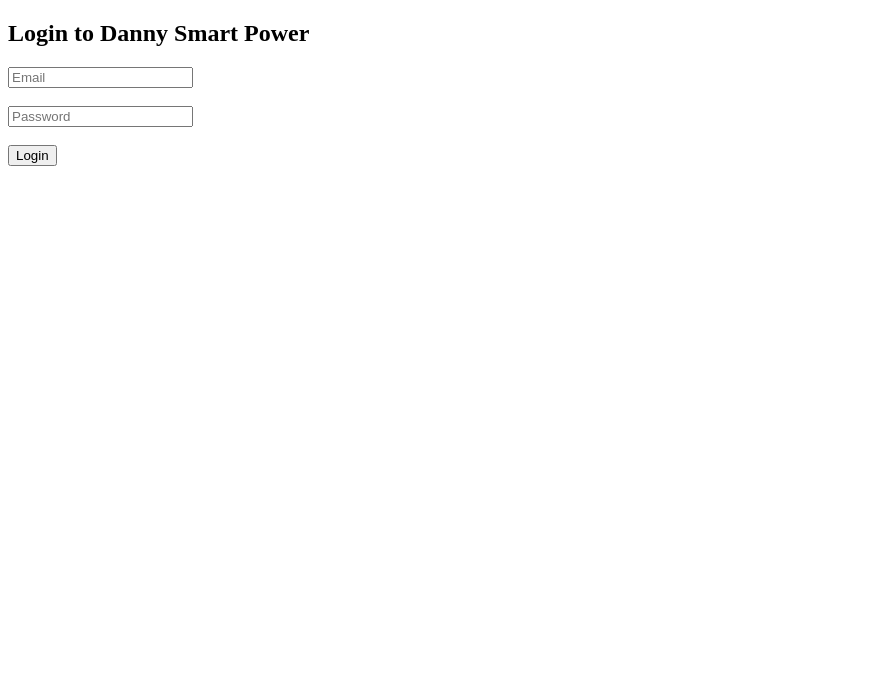
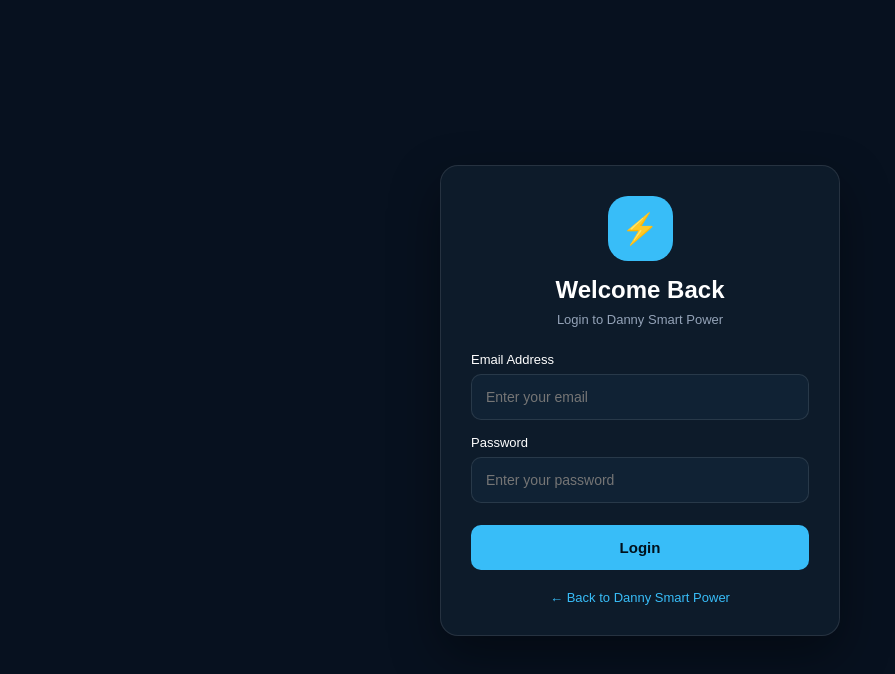
Before and after one commit to DannyPowerSmart/Danny-Smart-Power, a plain HTML site: page login.html in a window 1280 px wide. Shown: the whole page, without its empty margins (0-895 px from the left). Drawn offline with Linux system fonts and the light colour scheme.

Commit message:
Refactor login.html for improved UI and async login
Enhanced the login form with improved styling and added input validation. Updated the login function to utilize async/await for better readability and error handling.

```diff
--- a/login.html
+++ b/login.html
@@ -1,71 +1,295 @@
-<!DOCTYPE html>
-<html lang="en">
+<!DOCTYPE html><html lang="en">
 <head>
   <meta charset="UTF-8">
-  <meta name="viewport" content="width=device-width, initial-scale=1.0">
-  <title>Login | Danny Smart Power</title>
-</head>
-<body>
+  <meta name="viewport" content="width=device-width, initial-scale=1.0">  <title>Login | Danny Smart Power</title>  <style>
+    * {
+      box-sizing: border-box;
+      margin: 0;
+      padding: 0;
+    }
 
-  <h2>Login to Danny Smart Power</h2>
+    body {
+      min-height: 100vh;
+      display: flex;
+      justify-content: center;
+      align-items: center;
+      font-family: Arial, sans-serif;
+      background: #07111f;
+      color: white;
+      padding: 20px;
+    }
 
-  <input type="email" id="email" placeholder="Email">
-  <br><br>
+    .login-box {
+      width: 100%;
+      max-width: 400px;
+      background: #0d1b2a;
+      padding: 30px;
+      border-radius: 18px;
+      border: 1px solid rgba(255,255,255,.1);
+      box-shadow: 0 20px 50px rgba(0,0,0,.4);
+    }
 
-  <input type="password" id="password" placeholder="Password">
-  <br><br>
+    .logo {
+      width: 65px;
+      height: 65px;
+      margin: 0 auto 15px;
+      display: flex;
+      align-items: center;
+      justify-content: center;
+      border-radius: 20px;
+      background: #38bdf8;
+      color: #00111c;
+      font-size: 30px;
+    }
 
-  <button onclick="login()">Login</button>
+    h1 {
+      text-align: center;
+      font-size: 24px;
+      margin-bottom: 8px;
+    }
 
-  <p id="message"></p>
+    .subtitle {
+      text-align: center;
+      color: #94a3b8;
+      font-size: 13px;
+      margin-bottom: 25px;
+    }
 
-  <!-- Firebase -->
-  <script src="https://www.gstatic.com/firebasejs/10.12.2/firebase-app-compat.js"></script>
-  <script src="https://www.gstatic.com/firebasejs/10.12.2/firebase-auth-compat.js"></script>
+    label {
+      display: block;
+      margin: 15px 0 7px;
+      font-size: 13px;
+    }
 
-  <script>
+    input {
+      width: 100%;
+      padding: 14px;
+      border-radius: 10px;
+      border: 1px solid rgba(255,255,255,.1);
+      background: #102234;
+      color: white;
+      outline: none;
+      font-size: 14px;
+    }
+
+    input:focus {
+      border-color: #38bdf8;
+    }
+
+    button {
+      width: 100%;
+      margin-top: 22px;
+      padding: 14px;
+      border: none;
+      border-radius: 10px;
+      background: #38bdf8;
+      color: #00111c;
+      font-weight: bold;
+      font-size: 15px;
+      cursor: pointer;
+    }
+
+    button:disabled {
+      opacity: .6;
+      cursor: not-allowed;
+    }
+
+    #message {
+      text-align: center;
+      margin-top: 18px;
+      font-size: 13px;
+      line-height: 1.5;
+    }
+
+    .back {
+      display: block;
+      text-align: center;
+      margin-top: 20px;
+      color: #38bdf8;
+      text-decoration: none;
+      font-size: 13px;
+    }
+  </style></head><body>  <div class="login-box"><div class="logo">⚡</div>
+
+<h1>Welcome Back</h1>
+
+<p class="subtitle">
+  Login to Danny Smart Power
+</p>
+
+<label for="email">Email Address</label>
+
+<input
+  type="email"
+  id="email"
+  placeholder="Enter your email"
+  autocomplete="email"
+>
+
+<label for="password">Password</label>
+
+<input
+  type="password"
+  id="password"
+  placeholder="Enter your password"
+  autocomplete="current-password"
+>
+
+<button id="loginBtn" onclick="login()">
+  Login
+</button>
+
+<p id="message"></p>
+
+<a class="back" href="index.html">
+  ← Back to Danny Smart Power
+</a>
+
+  </div>  <!-- Firebase -->  <script src="https://www.gstatic.com/firebasejs/10.12.2/firebase-app-compat.js"></script>  <script src="https://www.gstatic.com/firebasejs/10.12.2/firebase-auth-compat.js"></script>  <script>
 
     const firebaseConfig = {
       apiKey: "AIzaSyB48Z_i8k3gV3uHmNUFQjAH9bOvALgb44",
       authDomain: "danny-smart-power.firebaseapp.com",
+      databaseURL: "https://danny-smart-power-default-rtdb.firebaseio.com",
       projectId: "danny-smart-power",
       storageBucket: "danny-smart-power.firebasestorage.app",
       messagingSenderId: "649735645158",
-      appId: "1:649735645158:web:cff518b89721a163679827"
+      appId: "1:649735645158:web:cff518b89721a163679827",
+      measurementId: "G-258YKLP5ZS"
     };
 
     firebase.initializeApp(firebaseConfig);
 
     const auth = firebase.auth();
 
-    function login() {
+    async function login() {
 
-      const email = document.getElementById("email").value;
-      const password = document.getElementById("password").value;
-      const message = document.getElementById("message");
+      const email =
+        document.getElementById("email").value.trim();
 
-      auth.signInWithEmailAndPassword(email, password)
+      const password =
+        document.getElementById("password").value;
 
-        .then((userCredential) => {
+      const message =
+        document.getElementById("message");
 
-          const user = userCredential.user;
+      const loginBtn =
+        document.getElementById("loginBtn");
+
+
+      if (!email || !password) {
+
+        message.textContent =
+          "Please enter your email and password.";
+
+        message.style.color = "#f87171";
+
+        return;
+
+      }
+
+
+      loginBtn.disabled = true;
+
+      loginBtn.textContent = "Logging in...";
+
+
+      try {
+
+        const userCredential =
+          await auth.signInWithEmailAndPassword(
+            email,
+            password
+          );
+
+
+        const user =
+          userCredential.user;
+
+
+        message.textContent =
+          "Login successful! Welcome back.";
+
+        message.style.color =
+          "#4ade80";
+
+
+        console.log("Logged in user UID:", user.uid);
+
+
+        /*
+          CHANGE THIS LATER
+          TO THE PAGE YOU WANT AFTER LOGIN
+        */
+
+        setTimeout(() => {
+
+          window.location.href = "chat.html";
+
+        }, 1000);
+
+
+      } catch (error) {
+
+        console.error(error);
+
+
+        if (
+          error.code ===
+          "auth/invalid-credential"
+        ) {
 
           message.textContent =
-            "Login successful! UID: " + user.uid;
+            "Incorrect email or password.";
 
-          console.log("Logged in user:", user);
+        } else if (
+          error.code ===
+          "auth/user-not-found"
+        ) {
 
-        })
+          message.textContent =
+            "No account was found with this email.";
 
-        .catch((error) => {
+        } else if (
+          error.code ===
+          "auth/wrong-password"
+        ) {
 
-          message.textContent = error.message;
+          message.textContent =
+            "Incorrect password.";
 
-        });
+        } else {
+
+          message.textContent =
+            error.message;
+
+        }
+
+        message.style.color =
+          "#f87171";
+
+
+        loginBtn.disabled = false;
+
+        loginBtn.textContent =
+          "Login";
+
+      }
 
     }
 
-  </script>
 
-</body>
+    document
+      .getElementById("password")
+      .addEventListener("keydown", function(event) {
+
+        if (event.key === "Enter") {
+
+          login();
+
+        }
+
+      });
+
+  </script></body>
 </html>
```
